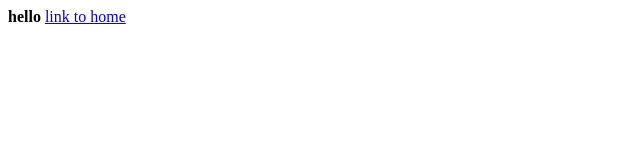
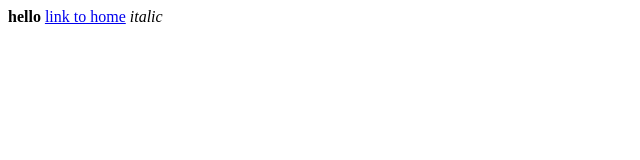
Before and after one commit to iamcot/testgit, a plain HTML site: page index.html in a window 1280 px wide. Shown: the full height of the page, 0-640 px from the left. Drawn offline with Linux system fonts and the light colour scheme.

Commit message:
*add italic text

```diff
--- a/index.html
+++ b/index.html
@@ -1,2 +1,3 @@
 <b>hello</b>
 <a href="home.html">link to home</a>
+<i>italic</i>
```
